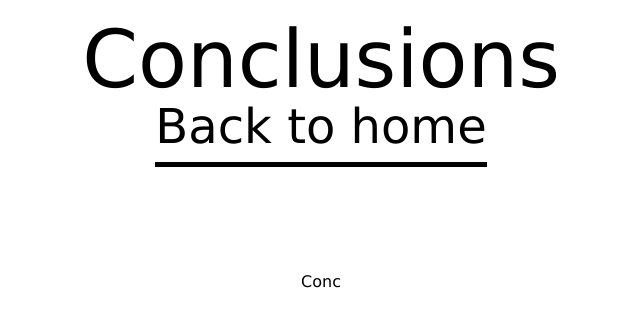
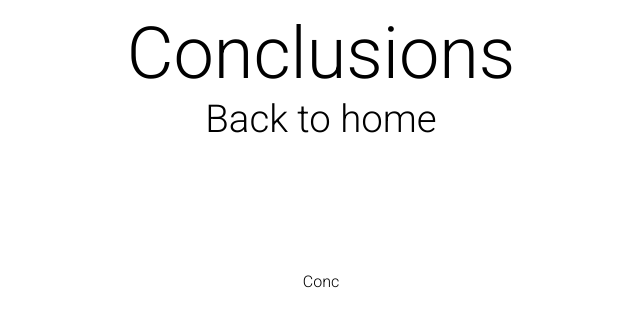
Before and after one commit to tonyhieu/ap-stats-project, a Jekyll site: the page built from sections/conclusions.md, in a window 1280 px wide. Shown: the top 327 px of the page, without its empty margins (319-959 px from the left). Built offline with Jekyll 4.4.1, drawn with Linux system fonts in a browser that asks for light colours.

Commit message:
update styling a lot

```diff
--- a/_layouts/home.html
+++ b/_layouts/home.html
@@ -23,5 +23,11 @@
             <a href="{{ site.baseurl }}/conclusions" class="col-sm" style="text-align: center;">Conclusions</a>
         </div>
     </div>
+
+    <script>
+      $("a").mouseout(function() {
+        $(this).addClass("wasHovered");
+      });
+    </script>
   </body>
 </html>
--- a/_layouts/section.html
+++ b/_layouts/section.html
@@ -10,6 +10,9 @@
     <script src="https://cdn.jsdelivr.net/npm/bootstrap@5.0.1/dist/js/bootstrap.min.js" integrity="sha384-Atwg2Pkwv9vp0ygtn1JAojH0nYbwNJLPhwyoVbhoPwBhjQPR5VtM2+xf0Uwh9KtT" crossorigin="anonymous"></script>
 
     <script src="https://ajax.googleapis.com/ajax/libs/jquery/3.5.1/jquery.min.js"></script>
+    <link rel="preconnect" href="https://fonts.googleapis.com">
+    <link rel="preconnect" href="https://fonts.gstatic.com" crossorigin>
+    <link href="https://fonts.googleapis.com/css2?family=Roboto:wght@300&display=swap" rel="stylesheet">
   </head>
 
   <body>
--- a/assets/css/home.css
+++ b/assets/css/home.css
@@ -1,3 +1,4 @@
+@import url("https://fonts.googleapis.com/css2?family=Roboto:wght@300&display=swap");
 :root {
   --bg-color: white;
   --text-color: black;
@@ -33,23 +34,23 @@ html, body {
   right: 0px;
   bottom: 0px;
   left: 0px;
-  font-family: "Verdana", sans-serif;
+  font-family: 'Roboto', sans-serif;
 }
 
 .main-content .project-title {
-  font-size: 5em;
+  font-size: 8vh;
   position: absolute;
   top: 0%;
 }
 
 .main-content .caption {
-  font-size: 3em;
+  font-size: 6vh;
   position: absolute;
   top: 10%;
 }
 
 .main-content a, .main-content a:link, .main-content a:visited, .main-content a:hover, .main-content a:active {
-  font-size: 3em;
+  font-size: 3vw;
   color: var(--text-color);
   text-decoration: none;
 }
@@ -58,41 +59,78 @@ html, body {
   content: '';
   background: var(--text-color);
   display: block;
-  height: 5px;
+  height: 2px;
   width: 100%;
-  opacity: 1;
+  opacity: 0;
 }
 
-.main-content a::after:hover {
-  -webkit-animation-duration: 1s;
-          animation-duration: 1s;
+.main-content a.wasHovered::after {
+  -webkit-animation-duration: 0.2s;
+          animation-duration: 0.2s;
+  -webkit-animation-name: deselect;
+          animation-name: deselect;
+  -webkit-animation-fill-mode: forwards;
+          animation-fill-mode: forwards;
+}
+
+.main-content a:hover::after {
+  -webkit-animation-duration: 0.2s;
+          animation-duration: 0.2s;
   -webkit-animation-name: select;
           animation-name: select;
+  -webkit-animation-fill-mode: forwards;
+          animation-fill-mode: forwards;
 }
 
 @-webkit-keyframes select {
   from {
     opacity: 0;
-    -webkit-transform: translateY(10%);
-            transform: translateY(10%);
+    -webkit-transform: translateY(10px);
+            transform: translateY(10px);
   }
   to {
     opacity: 1;
-    -webkit-transform: translateY(0%);
-            transform: translateY(0%);
+    -webkit-transform: translateY(0px);
+            transform: translateY(0px);
   }
 }
 
 @keyframes select {
   from {
     opacity: 0;
-    -webkit-transform: translateY(10%);
-            transform: translateY(10%);
+    -webkit-transform: translateY(10px);
+            transform: translateY(10px);
   }
   to {
     opacity: 1;
-    -webkit-transform: translateY(0%);
-            transform: translateY(0%);
+    -webkit-transform: translateY(0px);
+            transform: translateY(0px);
+  }
+}
+
+@-webkit-keyframes deselect {
+  from {
+    opacity: 1;
+    -webkit-transform: translateY(0px);
+            transform: translateY(0px);
+  }
+  to {
+    opacity: 0;
+    -webkit-transform: translateY(10px);
+            transform: translateY(10px);
+  }
+}
+
+@keyframes deselect {
+  from {
+    opacity: 1;
+    -webkit-transform: translateY(0px);
+            transform: translateY(0px);
+  }
+  to {
+    opacity: 0;
+    -webkit-transform: translateY(10px);
+            transform: translateY(10px);
   }
 }
 
```
Also changed, not shown: other parts of _layouts/section.html (+5 -0 lines), assets/css/home.scss (+28 -10 lines), Gemfile.lock, 1 other file.
